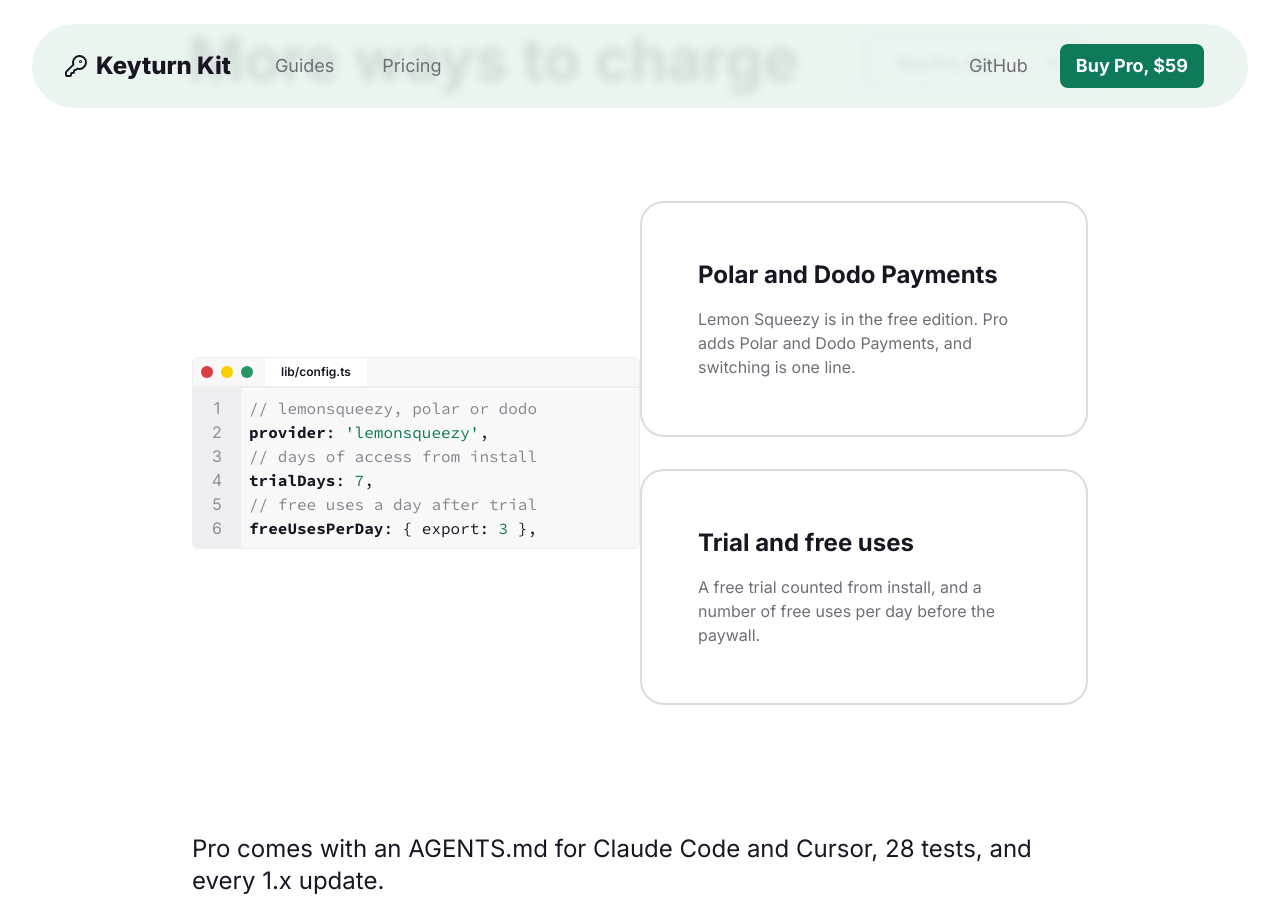
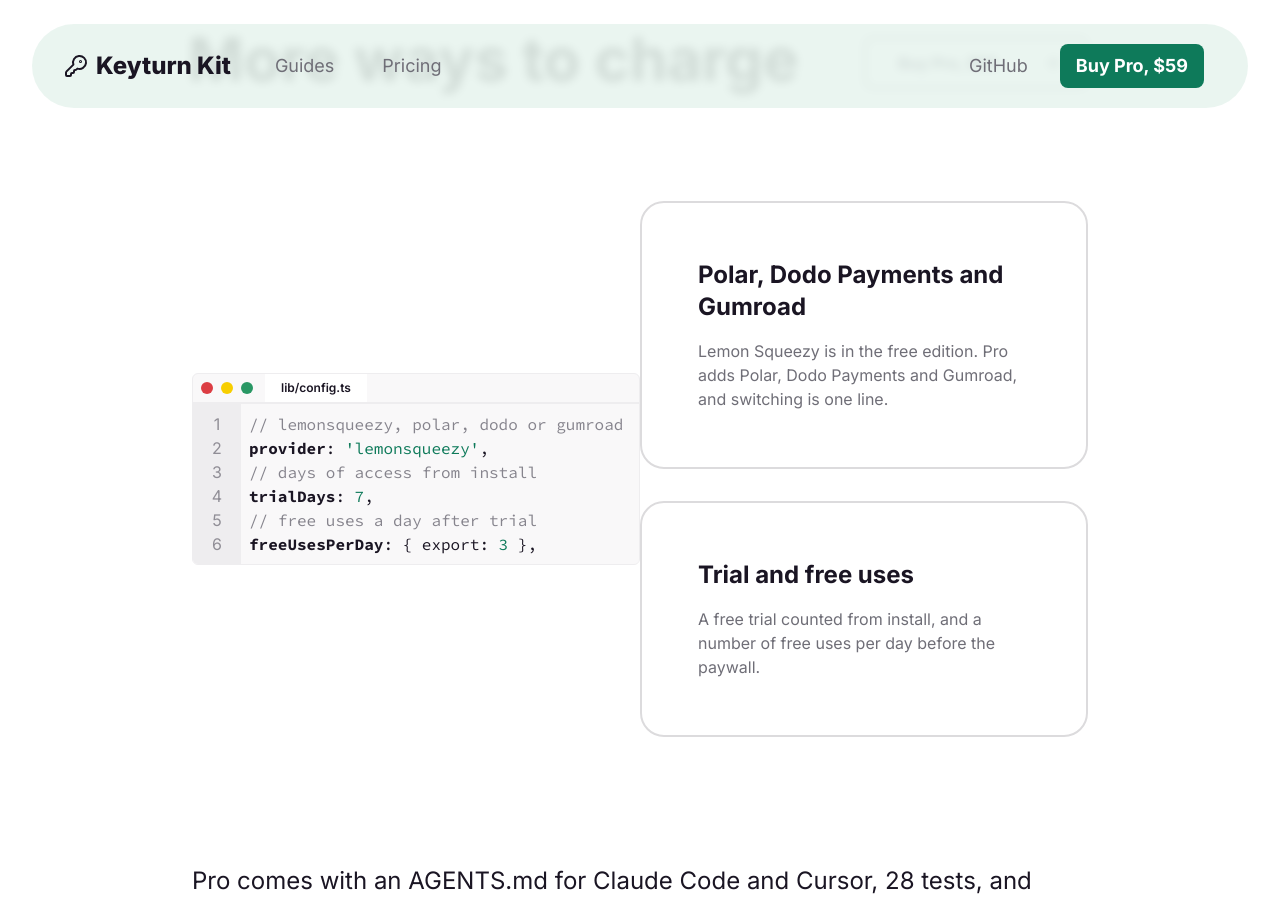
Before and after one commit to keyturnkit/keyturnkit.github.io, a Jekyll site: the page index.html, which Jekyll copies as it is, in a window 1280 px wide and 900 px high, scrolled down 4204 px. Built offline with Jekyll 4.4.1, drawn with Linux system fonts in a browser that asks for light colours; some of the changed text lies outside the part shown.

Commit message:
Homepage: Pro adds Gumroad

```diff
--- a/index.html
+++ b/index.html
@@ -4,7 +4,7 @@
 <meta charset="utf-8">
 <meta name="viewport" content="width=device-width, initial-scale=1">
 <title>Keyturn Kit: license keys for paid Chrome extensions</title>
-<meta name="description" content="A WXT + React starter that checks Lemon Squeezy, Polar or Dodo license keys from your Chrome extension. No server, no secret key. Free MIT edition, Pro $59 one-time.">
+<meta name="description" content="A WXT + React starter that checks Lemon Squeezy, Polar, Dodo or Gumroad license keys from your Chrome extension. No server, no secret key. Free MIT edition, Pro $59 one-time.">
 <meta property="og:title" content="Keyturn Kit: license keys for paid Chrome extensions">
 <meta property="og:description" content="Charge for your Chrome extension without running a server. Free MIT edition on GitHub.">
 <meta property="og:image" content="https://keyturnkit.github.io/og.png">
@@ -190,7 +190,7 @@
                 <div class="win-bar"><div class="dots"><i></i><i></i><i></i></div><span class="win-tab">lib/config.ts</span></div>
                 <div class="codewrap">
                   <div class="gutter"><span>1</span><span>2</span><span>3</span><span>4</span><span>5</span><span>6</span></div>
-                  <pre class="code"><span class="l"><i>// lemonsqueezy, polar or dodo</i></span>
+                  <pre class="code"><span class="l"><i>// lemonsqueezy, polar, dodo or gumroad</i></span>
 <span class="l"><b>provider</b>: <mark>'lemonsqueezy'</mark>,</span>
 <span class="l"><i>// days of access from install</i></span>
 <span class="l"><b>trialDays</b>: <mark>7</mark>,</span>
@@ -200,7 +200,7 @@
               </div>
             </div>
             <div class="fcards">
-              <div class="card"><h4>Polar and Dodo Payments</h4><p>Lemon Squeezy is in the free edition. Pro adds Polar and Dodo Payments, and switching is one line.</p></div>
+              <div class="card"><h4>Polar, Dodo Payments and Gumroad</h4><p>Lemon Squeezy is in the free edition. Pro adds Polar, Dodo Payments and Gumroad, and switching is one line.</p></div>
               <div class="card"><h4>Trial and free uses</h4><p>A free trial counted from install, and a number of free uses per day before the paywall.</p></div>
             </div>
           </div>
@@ -260,7 +260,7 @@
             <div class="plan-price"><h4>$59</h4><span>one time</span></div>
             <ul class="plan-rows">
               <li><svg><use href="#i-plus"/></svg><span>Everything in Free</span></li>
-              <li><svg><use href="#i-credit-card"/></svg><span>Polar and Dodo Payments</span></li>
+              <li><svg><use href="#i-credit-card"/></svg><span>Polar, Dodo Payments and Gumroad</span></li>
               <li><svg><use href="#i-timer"/></svg><span>Free trial from install</span></li>
               <li><svg><use href="#i-gauge"/></svg><span>Free uses per day before the paywall</span></li>
               <li><svg><use href="#i-bot"/></svg><span>AGENTS.md for Claude Code and Cursor</span></li>
```
